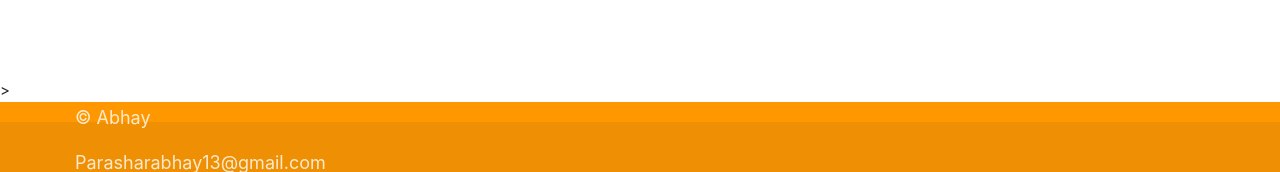
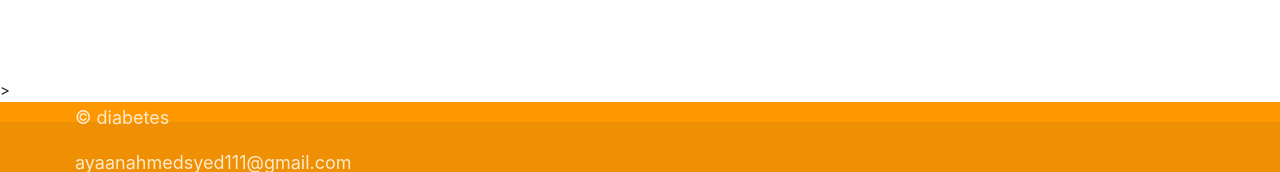
Before and after one commit to predictionofdiabetes/predict, a Flask app: page / in a window 1280 px wide. Shown: the part 710-882 px from the top of the page. Run offline with Flask 2, Linux system fonts and the light colour scheme; parts of the project's set-up code (start-up, migrations or seed data) failed here and were passed over; some libraries are stand-ins or nearby versions.

Commit message:
Update index.html

```diff
--- a/templates/index.html
+++ b/templates/index.html
@@ -100,8 +100,8 @@
   <footer class="page-footer orange">
     <div class="footer-copyright">
       <div class="container" style="padding-bottom: 1rem; position: fixed; font-size: 1.2rem; margin-left: 5rem;">
-        <p>&copy; Abhay</p>
-        <p>Parasharabhay13@gmail.com</p>
+        <p>&copy; diabetes</p>
+        <p> ayaanahmedsyed111@gmail.com</p>
       </div>
     </div>
   </footer>
```
